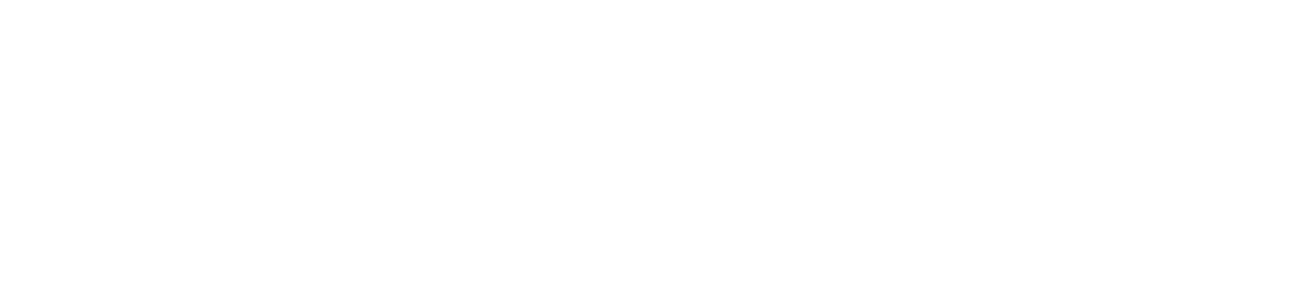
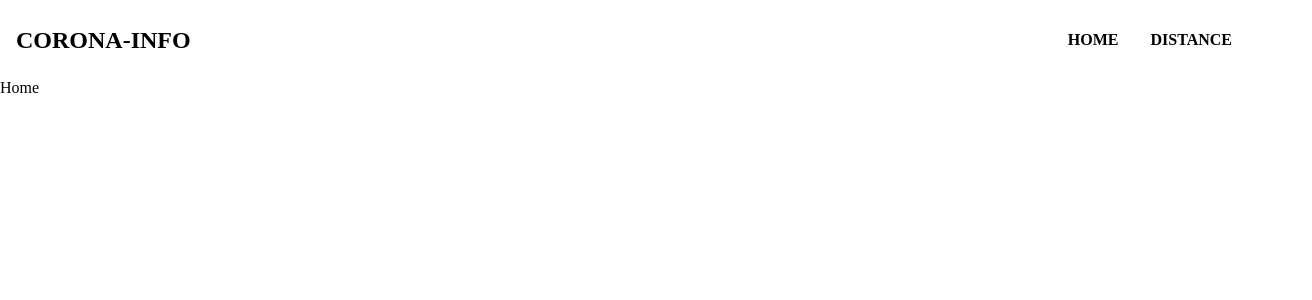
Before and after one commit to JEONGHWANMIN/corona-info, a React (Create React App) app: page / in a window 1280 px wide. Before the commit this address had no page. Shown: the top 300 px of the page, 1312 px wide, since content can reach past the window. Built offline with nearby package versions, Linux system fonts and the light colour scheme.

Commit message:
Nav styeld

```diff
--- a/src/App.tsx
+++ b/src/App.tsx
@@ -1,12 +1,15 @@
 import { BrowserRouter, Routes, Route } from "react-router-dom";
 import { Reset } from "styled-reset";
+import Home from "./pages/Home";
 
 function App() {
 	return (
 		<div className="App">
 			<Reset />
 			<BrowserRouter>
-				<Routes></Routes>
+				<Routes>
+					<Route path="/" element={<Home />} />
+				</Routes>
 			</BrowserRouter>
 		</div>
 	);
--- /dev/null
+++ b/src/components/Nav/Nav.styled.ts
@@ -0,0 +1,42 @@
+import styled from "styled-components";
+
+export const NavContainer = styled.div`
+	width: 100%;
+	height: 5rem;
+	display: flex;
+	justify-content: space-between;
+	align-items: center;
+	padding: 0 1rem;
+
+	h1 {
+		font-size: 1.5rem;
+		cursor: pointer;
+		font-weight: bold;
+	}
+
+	& > ul {
+		display: flex;
+		align-items: center;
+		justify-content: center;
+		padding-right: 3rem;
+		height: auto;
+	}
+
+	li {
+		padding: 0 0.5rem;
+		height: fit-content;
+	}
+
+	a {
+		display: block;
+		padding: 0.5rem;
+		text-decoration: none;
+		color: black;
+		font-weight: 600;
+	}
+
+	& > ul > li:hover {
+		background-color: yellow;
+		color: red;
+	}
+`;
--- /dev/null
+++ b/src/components/Nav/Nav.tsx
@@ -0,0 +1,21 @@
+import React from "react";
+import { Link } from "react-router-dom";
+import { NavContainer } from "./Nav.styled";
+
+function Nav() {
+	return (
+		<NavContainer>
+			<h1>CORONA-INFO</h1>
+			<ul>
+				<li>
+					<a href="/">HOME</a>
+				</li>
+				<li>
+					<a href="/">DISTANCE</a>
+				</li>
+			</ul>
+		</NavContainer>
+	);
+}
+
+export default Nav;
--- a/src/index.css
+++ b/src/index.css
@@ -1,17 +1,18 @@
 html {
-  font-size: 62.5%;
+	font-size: 62.5%;
 }
 
 body {
-  margin: 0;
-  font-family: -apple-system, BlinkMacSystemFont, 'Segoe UI', 'Roboto', 'Oxygen',
-    'Ubuntu', 'Cantarell', 'Fira Sans', 'Droid Sans', 'Helvetica Neue',
-    sans-serif;
-  -webkit-font-smoothing: antialiased;
-  -moz-osx-font-smoothing: grayscale;
+	overflow-x: hidden;
+	margin: 0;
+	font-family: -apple-system, BlinkMacSystemFont, "Segoe UI", "Roboto",
+		"Oxygen", "Ubuntu", "Cantarell", "Fira Sans", "Droid Sans",
+		"Helvetica Neue", sans-serif;
+	-webkit-font-smoothing: antialiased;
+	-moz-osx-font-smoothing: grayscale;
 }
 
 code {
-  font-family: source-code-pro, Menlo, Monaco, Consolas, 'Courier New',
-    monospace;
+	font-family: source-code-pro, Menlo, Monaco, Consolas, "Courier New",
+		monospace;
 }
--- /dev/null
+++ b/src/pages/Home.tsx
@@ -0,0 +1,13 @@
+import React from "react";
+import Nav from "../components/Nav/Nav";
+
+function Home() {
+	return (
+		<div>
+			<Nav />
+			<h1>Home</h1>
+		</div>
+	);
+}
+
+export default Home;
```
